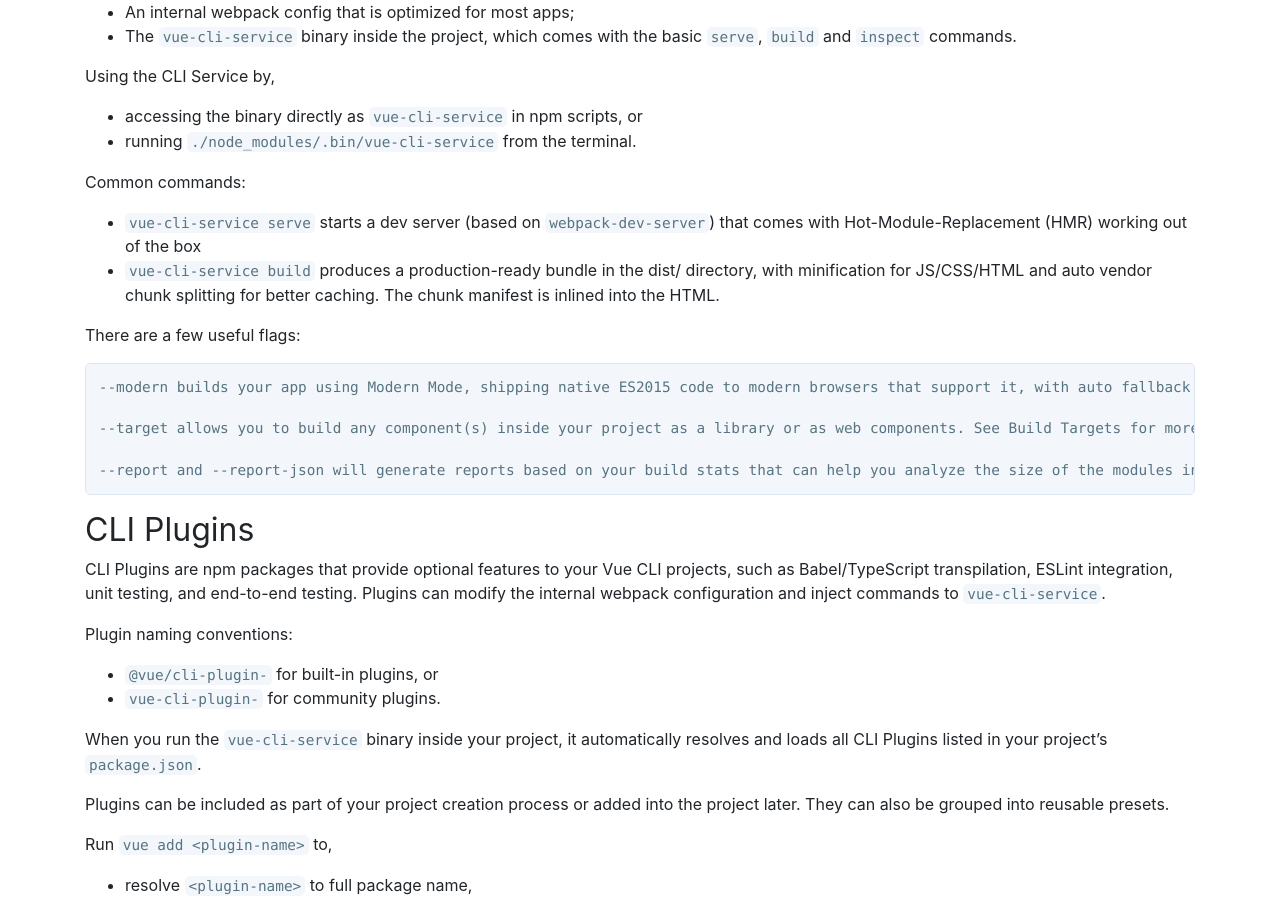
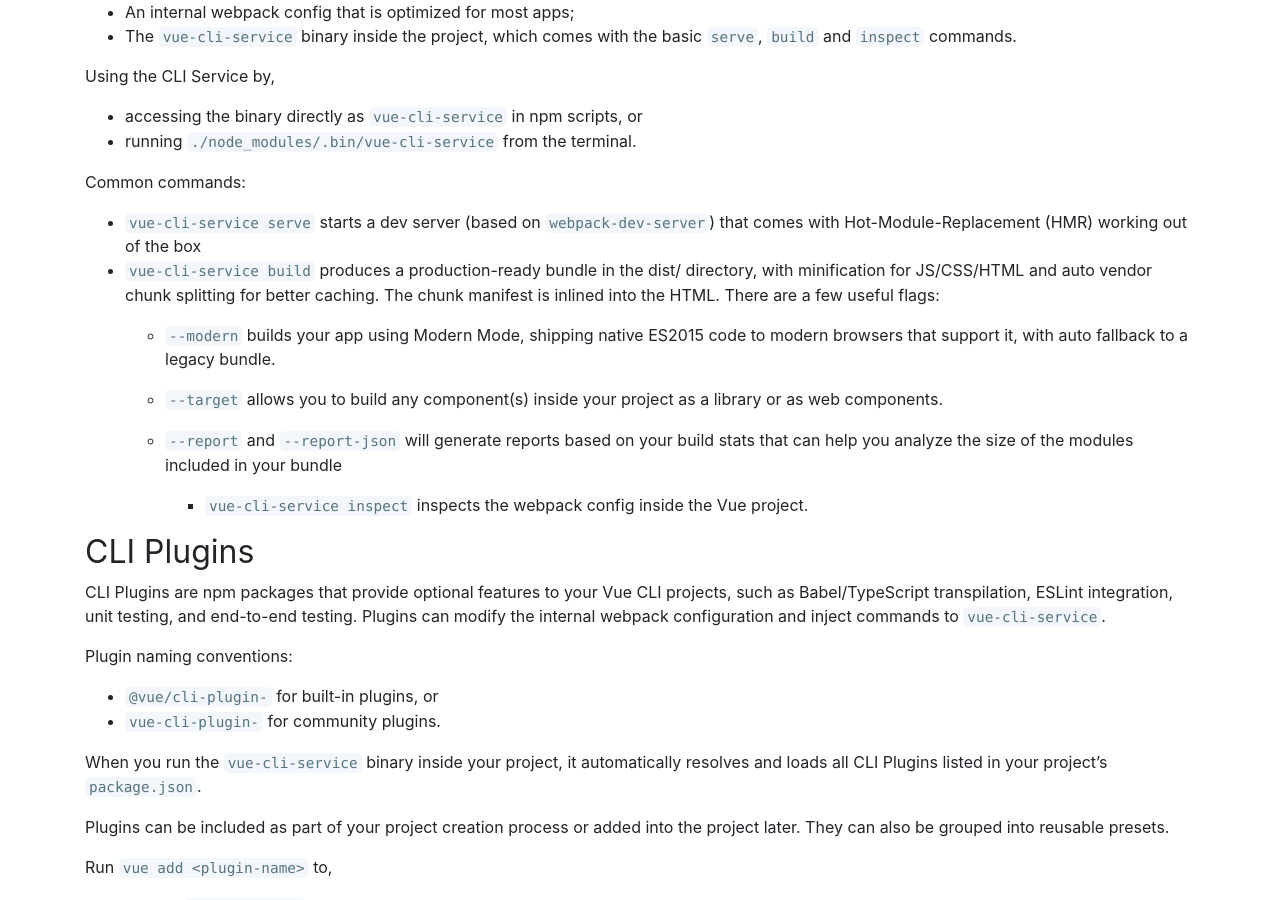
Before and after one commit to ZeanQin/zeanqin.github.io, a Jekyll site: the page built from _posts/2019-07-16-vue-cli.md, in a window 1280 px wide and 900 px high, scrolled down 919 px. Built offline with Jekyll 4.4.1, drawn with Linux system fonts in a browser that asks for light colours.

Commit message:
Add new post

```diff
--- a/_posts/2019-07-16-vue-cli.md
+++ b/_posts/2019-07-16-vue-cli.md
@@ -34,15 +34,14 @@
 
   Common commands:
    - `vue-cli-service serve` starts a dev server (based on `webpack-dev-server`) that comes with Hot-Module-Replacement (HMR) working out of the box
-   - `vue-cli-service build` produces a production-ready bundle in the dist/ directory, with minification for JS/CSS/HTML and auto vendor chunk splitting for better caching. The chunk manifest is inlined into the HTML.
+   - `vue-cli-service build` produces a production-ready bundle in the dist/ directory, with minification for JS/CSS/HTML and auto vendor chunk splitting for better caching. The chunk manifest is inlined into the HTML. There are a few useful flags:
 
-There are a few useful flags:
+      - `--modern` builds your app using Modern Mode, shipping native ES2015 code to modern browsers that support it, with auto fallback to a legacy bundle.
 
-    --modern builds your app using Modern Mode, shipping native ES2015 code to modern browsers that support it, with auto fallback to a legacy bundle.
+      - `--target` allows you to build any component(s) inside your project as a library or as web components.
 
-    --target allows you to build any component(s) inside your project as a library or as web components. See Build Targets for more details.
-
-    --report and --report-json will generate reports based on your build stats that can help you analyze the size of the modules included in your bundle
+      - `--report` and `--report-json` will generate reports based on your build stats that can help you analyze the size of the modules included in your bundle
+    - `vue-cli-service inspect` inspects the webpack config inside the Vue project.
 
 ## CLI Plugins
 
```
Also changed, not shown: _posts/2019-07-19-vue-nuxtjs.md (added, +50 -0 lines), _posts/2019-08-13-deploy-nuxtjs-app-to-azure.md (added, +45 -0 lines), 3 other files.
